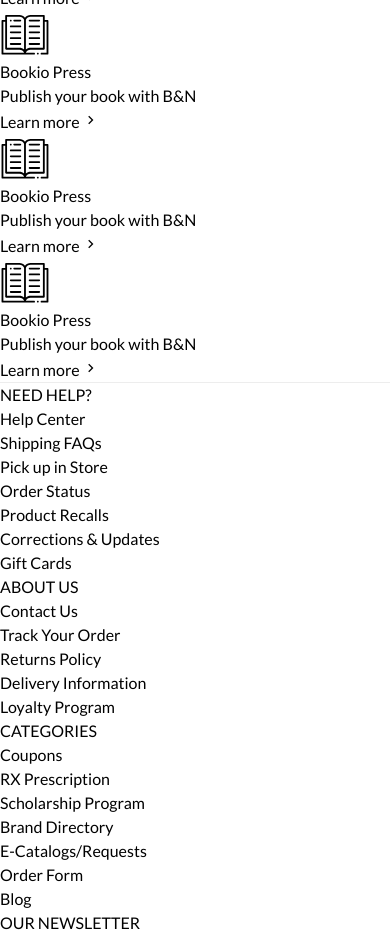
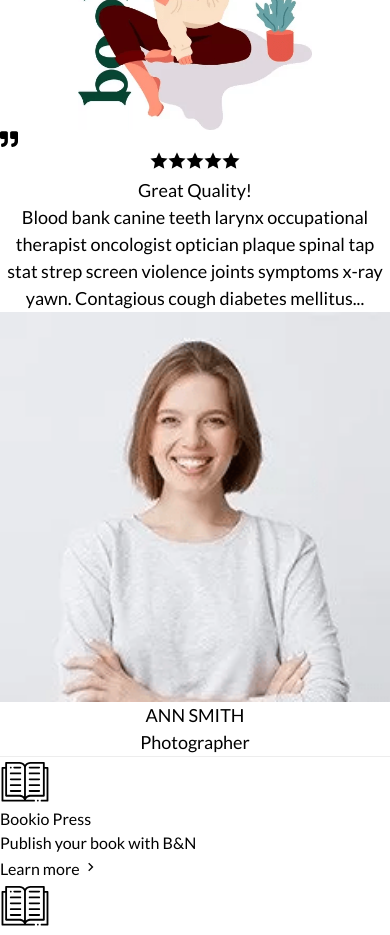
Before and after one commit to Book-Trekker/bookio-client, a React (Create React App) app: page /about in a window 390 px wide. Shown: the part 2260-3195 px from the top of the page. Built offline with nearby package versions, Linux system fonts and the light colour scheme; what @material-tailwind/react would draw is missing.

Commit message:
complete shop page

```diff
--- a/src/Pages/AboutUs/AboutUs.jsx
+++ b/src/Pages/AboutUs/AboutUs.jsx
@@ -6,7 +6,9 @@
 import DeliveryProcess from './DeliveryProcess'
 import Subscribe from './Subscribe'
 import TopFooterCard from '../../Shared/TopFooterCard'
-import { TopFooterData } from "../../utilities/DemoData";
+import { TopFooterData } from '../../utilities/DemoData'
+import bookio from '../../assets/images/about/bookio.png'
+import BookioSlider from './BookioSlider'
 
 const AboutUs = () => {
   return (
@@ -108,6 +110,17 @@
       <div className='subscribe_section px-10'>
         <Subscribe />
       </div>
+      {/* bookio testimonial  */}
+      <div className='bookio_testimonial px-10'>
+        <div className='bookio_main grid grid-cols-1 md:grid-cols-2 gap-4 my-14'>
+          <div className='w-full'>
+            <img className='top_image' src={bookio} alt='bookio/img' />
+          </div>
+          <div className='slider__ border border-[#E9E9E9]'>
+            <BookioSlider />
+          </div>
+        </div>
+      </div>
       {/* top footer  */}
       <div
         style={{ borderTop: '1px solid #EDEDED' }}
--- /dev/null
+++ b/src/Pages/AboutUs/BookioSlider.jsx
@@ -0,0 +1,192 @@
+import React, { useRef, useState } from 'react'
+import { Swiper, SwiperSlide } from 'swiper/react'
+import 'swiper/css'
+import 'swiper/css/pagination'
+import { Pagination, Autoplay } from 'swiper'
+import { FaQuoteRight } from 'react-icons/fa'
+import { Avatar } from '@material-tailwind/react'
+import reviewer from '../../assets/images/about/reviewer.png'
+
+const BookioSlider = () => {
+  return (
+    <div className='bookio_slider'>
+      <>
+        <Swiper
+          loop={true}
+          autoplay={{
+            delay: 2500,
+            disableOnInteraction: false,
+          }}
+          pagination={{
+            dynamicBullets: true,
+          }}
+          modules={[Pagination, Autoplay]}
+          className='mySwiper'
+        >
+          <SwiperSlide>
+            <div className='p-5 md:p-10 text-center flex flex-col items-center justify-center'>
+              <div className='flex justify-center'>
+                <FaQuoteRight className='text-3xl text-primary' />
+              </div>
+              <div className='icon flex py-3'>
+                <i class='ri-star-fill text-secondary'></i>
+                <i class='ri-star-fill text-secondary'></i>
+                <i class='ri-star-fill text-secondary'></i>
+                <i class='ri-star-fill text-secondary'></i>
+                <i class='ri-star-fill text-secondary'></i>
+              </div>
+              <h4 className='text-primary text-xl font-bold'>Great Quality!</h4>
+              <p className='text-gray text-justify'>
+                Blood bank canine teeth larynx occupational therapist oncologist
+                optician plaque spinal tap stat strep screen violence joints
+                symptoms x-ray yawn. Contagious cough diabetes mellitus...{' '}
+              </p>
+
+              <div className='prifile__ w-20 mx-auto my-3'>
+                <Avatar
+                  src={reviewer}
+                  alt='profile/review'
+                  variant='circular'
+                />
+                <h5 className='text-lato text-sm text-primary font-semibold'>
+                  ANN SMITH
+                </h5>
+                <p className='text-gray text-sm font-lato'>Photographer</p>
+              </div>
+            </div>
+          </SwiperSlide>
+          <SwiperSlide>
+            <div className='p-5 md:p-10 text-center flex flex-col items-center justify-center'>
+              <div className='flex justify-center'>
+                <FaQuoteRight className='text-3xl text-primary' />
+              </div>
+              <div className='icon flex py-3'>
+                <i class='ri-star-fill text-secondary'></i>
+                <i class='ri-star-fill text-secondary'></i>
+                <i class='ri-star-fill text-secondary'></i>
+                <i class='ri-star-fill text-secondary'></i>
+                <i class='ri-star-fill text-secondary'></i>
+              </div>
+              <h4 className='text-primary text-xl font-bold'>Great Quality!</h4>
+              <p className='text-gray text-justify'>
+                Blood bank canine teeth larynx occupational therapist oncologist
+                optician plaque spinal tap stat strep screen violence joints
+                symptoms x-ray yawn. Contagious cough diabetes mellitus...{' '}
+              </p>
+
+              <div className='prifile__ w-20 mx-auto my-3'>
+                <Avatar
+                  src={reviewer}
+                  alt='profile/review'
+                  variant='circular'
+                />
+                <h5 className='text-lato text-sm text-primary font-semibold'>
+                  ANN SMITH
+                </h5>
+                <p className='text-gray text-sm font-lato'>Photographer</p>
+              </div>
+            </div>
+          </SwiperSlide>
+          <SwiperSlide>
+            <div className='p-5 md:p-10 text-center flex flex-col items-center justify-center'>
+              <div className='flex justify-center'>
+                <FaQuoteRight className='text-3xl text-primary' />
+              </div>
+              <div className='icon flex py-3'>
+                <i class='ri-star-fill text-secondary'></i>
+                <i class='ri-star-fill text-secondary'></i>
+                <i class='ri-star-fill text-secondary'></i>
+                <i class='ri-star-fill text-secondary'></i>
+                <i class='ri-star-fill text-secondary'></i>
+              </div>
+              <h4 className='text-primary text-xl font-bold'>Great Quality!</h4>
+              <p className='text-gray text-justify'>
+                Blood bank canine teeth larynx occupational therapist oncologist
+                optician plaque spinal tap stat strep screen violence joints
+                symptoms x-ray yawn. Contagious cough diabetes mellitus...{' '}
+              </p>
+
+              <div className='prifile__ w-20 mx-auto my-3'>
+                <Avatar
+                  src={reviewer}
+                  alt='profile/review'
+                  variant='circular'
+                />
+                <h5 className='text-lato text-sm text-primary font-semibold'>
+                  ANN SMITH
+                </h5>
+                <p className='text-gray text-sm font-lato'>Photographer</p>
+              </div>
+            </div>
+          </SwiperSlide>
+          <SwiperSlide>
+            <div className='p-5 md:p-10 text-center flex flex-col items-center justify-center'>
+              <div className='flex justify-center'>
+                <FaQuoteRight className='text-3xl text-primary' />
+              </div>
+              <div className='icon flex py-3'>
+                <i class='ri-star-fill text-secondary'></i>
+                <i class='ri-star-fill text-secondary'></i>
+                <i class='ri-star-fill text-secondary'></i>
+                <i class='ri-star-fill text-secondary'></i>
+                <i class='ri-star-fill text-secondary'></i>
+              </div>
+              <h4 className='text-primary text-xl font-bold'>Great Quality!</h4>
+              <p className='text-gray text-justify'>
+                Blood bank canine teeth larynx occupational therapist oncologist
+                optician plaque spinal tap stat strep screen violence joints
+                symptoms x-ray yawn. Contagious cough diabetes mellitus...{' '}
+              </p>
+
+              <div className='prifile__ w-20 mx-auto my-3'>
+                <Avatar
+                  src={reviewer}
+                  alt='profile/review'
+                  variant='circular'
+                />
+                <h5 className='text-lato text-sm text-primary font-semibold'>
+                  ANN SMITH
+                </h5>
+                <p className='text-gray text-sm font-lato'>Photographer</p>
+              </div>
+            </div>
+          </SwiperSlide>
+          <SwiperSlide>
+            <div className='p-5 md:p-10 text-center flex flex-col items-center justify-center'>
+              <div className='flex justify-center'>
+                <FaQuoteRight className='text-3xl text-primary' />
+              </div>
+              <div className='icon flex py-3'>
+                <i class='ri-star-fill text-secondary'></i>
+                <i class='ri-star-fill text-secondary'></i>
+                <i class='ri-star-fill text-secondary'></i>
+                <i class='ri-star-fill text-secondary'></i>
+                <i class='ri-star-fill text-secondary'></i>
+              </div>
+              <h4 className='text-primary text-xl font-bold'>Great Quality!</h4>
+              <p className='text-gray text-justify'>
+                Blood bank canine teeth larynx occupational therapist oncologist
+                optician plaque spinal tap stat strep screen violence joints
+                symptoms x-ray yawn. Contagious cough diabetes mellitus...{' '}
+              </p>
+
+              <div className='prifile__ w-20 mx-auto my-3'>
+                <Avatar
+                  src={reviewer}
+                  alt='profile/review'
+                  variant='circular'
+                />
+                <h5 className='text-lato text-sm text-primary font-semibold'>
+                  ANN SMITH
+                </h5>
+                <p className='text-gray text-sm font-lato'>Photographer</p>
+              </div>
+            </div>
+          </SwiperSlide>
+        </Swiper>
+      </>
+    </div>
+  )
+}
+
+export default BookioSlider
--- a/src/Pages/AboutUs/Subscribe.jsx
+++ b/src/Pages/AboutUs/Subscribe.jsx
@@ -12,17 +12,31 @@
       <div className='text-center py-10'>
         <div className='icon'>
           <i class='ri-mail-send-line text-white text-5xl'></i>
-          <h3 className='text-2xl text-white font-bold font-libre'>
+          <h3 className='text-lg md:text-2xl text-white font-bold font-libre'>
             Our top books, exclusive content and competitions. <br></br>{' '}
             Straight to your inbox.
           </h3>
           {/* input field  */}
-          <div className='w-1/3 mx-auto text-white flex sub-btn'>
-            <Input className='focus:text-white' variant='your email address' label='your email address' />
-            <button className='border-b ml-2'>Subscribe</button>
+          <div className='w-full md:w-1/3 mx-auto text-white flex flex-col md:flex-row px-5 sub-btn'>
+            <Input
+              className='focus:text-white'
+              variant='your email address'
+              label='your email address'
+            />
+            <button className='md:border-b ml-2'>Subscribe</button>
           </div>
-          <p className='text-white font-lato text-[14px] my-5'>By clicking subscribe, I acknowledge that I have read and agree to Bookio’s</p>
-          <a className='text-white underline' href="http://google.com" target="_blank" rel="noreferrer">Terms of Use and Privacy Policy.</a>
+          <p className='text-white font-lato text-[12px] md:text-[14px] my-5'>
+            By clicking subscribe, I acknowledge that I have read and agree to
+            Bookio’s
+          </p>
+          <a
+            className='text-white underline text-[12px] md:text-[14px] '
+            href='http://google.com'
+            target='_blank'
+            rel='noreferrer'
+          >
+            Terms of Use and Privacy Policy.
+          </a>
         </div>
       </div>
     </section>
```
Also changed, not shown: src/assets/images/about/bookio.png (renamed from src/assets/images/about/img3-9.png), src/assets/images/about/reviewer.png (renamed from src/assets/images/about/tes-1.png).
